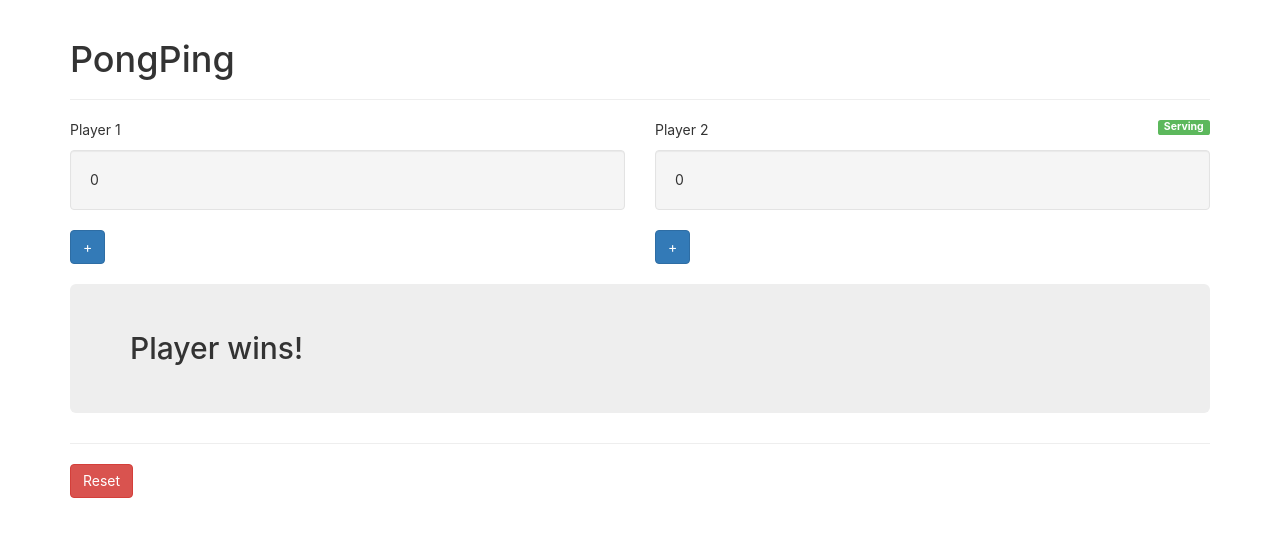
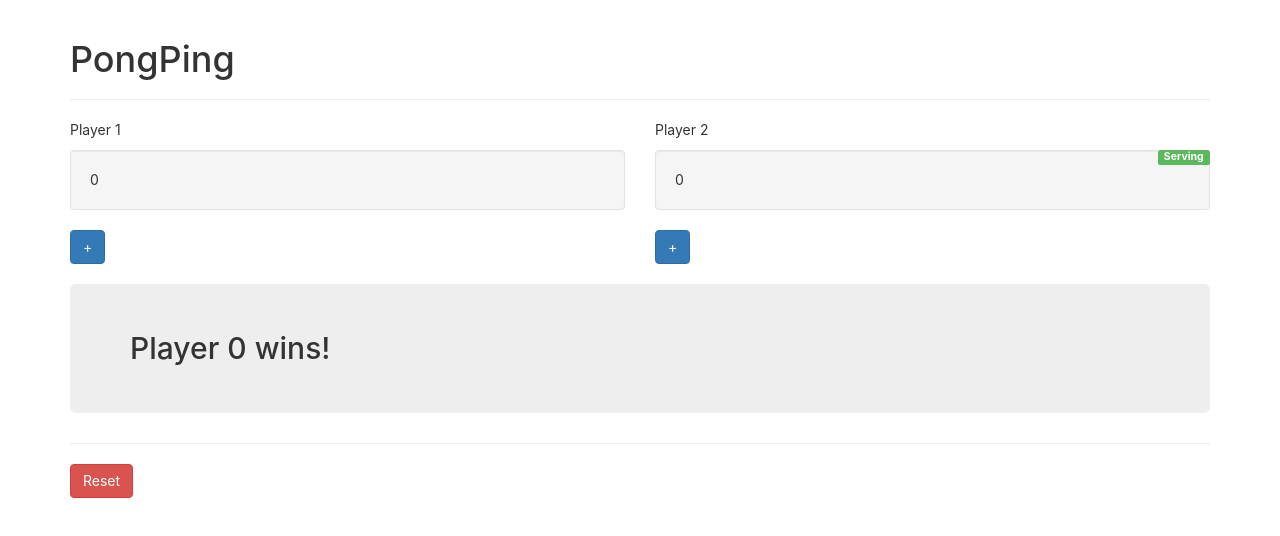
Before and after one commit to h2obuffalo/ReduxScoring, a React (Create React App) app: page / in a window 1280 px wide. Shown: the top 536 px of the page. Built offline with nearby package versions, Linux system fonts and the light colour scheme.

Commit message:
get all but keeping track of previous games and redux-localstorage working.split into components,

```diff
--- a/package.json
+++ b/package.json
@@ -5,6 +5,7 @@
   "dependencies": {
     "react": "^16.8.4",
     "react-dom": "^16.8.4",
+    "react-redux": "^6.0.1",
     "react-scripts": "2.1.8",
     "redux": "^4.0.1"
   },
--- a/src/App.jsx
+++ b/src/App.jsx
@@ -1,7 +1,9 @@
 import React from 'react';
 import './App.css';
+import ScoreButton from './components/ScoreButton.jsx';
+import Score from './components/Score.jsx';
 
-const App = ({handlePlayer1, handlePlayer2, player1Score, player2Score, handleReset, serving}) => (
+const App = ({handlePlayer1, handlePlayer2, player1Score, player2Score, handleReset, serving, winner}) => (
     <React.Fragment>
         {/* header */}
         <header className="page-header">
@@ -11,20 +13,20 @@ const App = ({handlePlayer1, handlePlayer2, player1Score, player2Score, handleRe
         {/* scores */}
         <div className="row">
             <div className="col-xs-6">
-                <p>Player 1 {(serving) ? <span className="pull-right label label-success">Serving</span> : null} </p>
-                <p className="well">{/* player 1 score */}{player1Score}</p>
-                <button className="btn btn-primary" onClick={handlePlayer1}>+</button>
+                <p>Player 1 </p> {(serving) ? <span className="pull-right label label-success">Serving</span> : null}
+                <Score playerScore={player1Score} />
+                {!winner === 0 ? null :<ScoreButton winner={winner} handlePlayer={handlePlayer1} />}
             </div>
 
             <div className="col-xs-6">
-                <p>Player 2 {!(serving) ? <span className="pull-right label label-success">Serving</span> : null}</p>
+                <p>Player 2 </p> {!(serving) ? <span className="pull-right label label-success">Serving</span> : null}
                 <p className="well">{/* player 2 score */}{player2Score}</p>
-                <button className="btn btn-primary" onClick={handlePlayer2}>+</button>
+                {!winner === 0 ? null :<ScoreButton winner={winner} handlePlayer={handlePlayer2} />}
             </div>
         </div>
 
         { /* winner message */}
-        <h2 className="jumbotron">Player {/* winning player here */} wins!</h2>
+        {(!winner === 0) ? null : <h2 className="jumbotron">Player {winner} wins!</h2>}
 
         <hr />
 
--- /dev/null
+++ b/src/components/Score.jsx
@@ -0,0 +1,5 @@
+import React from 'react';
+
+const Score = ({ playerScore } ) => <p className="well">{/* player 1 score */}{playerScore}</p>;
+
+ export default Score;
--- /dev/null
+++ b/src/components/ScoreButton.jsx
@@ -0,0 +1,9 @@
+import React from 'react';
+
+
+const ScoreButton = ({ winner, handlePlayer }) =>
+
+ <button className="btn btn-primary" onClick={handlePlayer}>+</button> ;
+
+
+export default ScoreButton;
--- /dev/null
+++ b/src/data/initial.js
@@ -0,0 +1,11 @@
+import React from 'react'
+
+const initial = {
+    player1: 0,
+    player2: 0,
+    serving: null,
+    winner:0,
+    history:[],
+};
+
+export default initial;
--- /dev/null
+++ b/src/data/store.jsx
@@ -0,0 +1 @@
+store.jsx
--- a/src/index.js
+++ b/src/index.js
@@ -1,40 +1,50 @@
 import React from 'react';
 import ReactDOM from 'react-dom';
 import './index.css';
+// import reducer from './reducer.jsx';
 import App from './App.jsx';
 import { createStore } from "redux";
+import initial from './data/initial'
+
+
+const score = (state, {player}) => {
+     if (player === 1)  {
+        return{...state, player1: state.player1 + 1};
+    } else if (player === 2) {
+        return{...state, player2: state.player2 + 1};
+    } else return null ;
+
+}
+
+const winner = (state, action) => {
+  const p1 = state.player1;
+  const p2 = state.player2;
+  if (p1 >= 21 && p1 - p2 > 1) {
+    return {...state, winner: 1}
+  } else if (p2 >= 21 && p2 - p1 > 1) {
+    return {...state, winner: 2}
+  } else return {...state, action}
+
+}
+
+    const total = state => state.player1 + state.player2 ;
+    const serve = state => (total(state) > 42) ? 2 : 5;
+
+const serving = (state) => {
+
+      return {...state, serving: (Math.floor((total(state)) / 5) % 2)};
+};
 
 
 
-const initial = {
-    player1: 0,
-    player2: 0,
-    serving: false,
+const reducer = (state, action) => {
+    switch (action.type) {
+        case "score": return winner(serving(score(state, action)));
+        case "reset": return initial;
+        default: return {...state};
+    }
 };
 
-const score = (state, action) => {
-     if (action.player === "player1")  {
-        return{...state, player1: state.player1 + 1};
-    } else {
-        return{...state, player2: state.player2 + 1}
-    }
-}
-
-const serving = (state) => {
-     ((Math.floor((state.player1 + state.player2) /5 )) % 2)
-        return{...state, serving: !serving}
-
-}
-
-const reducer = (state, action) => {
-    switch (action.type) {
-        case "score": {
-                    score(state, action);
-                    serving(state);}
-        case "reset": return initial;
-        default: return state;
-    }
-};
 
 const store = createStore(
     reducer,
@@ -49,9 +59,10 @@ const render = () => {
     <App
         player1Score={state.player1}
         player2Score={state.player2}
-        handlePlayer1={ () => store.dispatch({type: "score", player: "player1"})}
-        handlePlayer2={ () => store.dispatch({type: "score", player: "player2"})}
+        handlePlayer1={ () => store.dispatch({type: "score", player: 1})}
+        handlePlayer2={ () => store.dispatch({type: "score", player: 2})}
         handleReset={ () => store.dispatch({type: "reset"})}
+        winner={state.winner}
         serving={state.serving}
     />, document.getElementById('root'));
 
--- /dev/null
+++ b/src/reducer.jsx
@@ -0,0 +1,5 @@
+import React from 'react';
+import index from './index.js';
+
+
+export default reducer;
```
Also changed, not shown: 1 other file (tests, documents, lock files or other folders).
